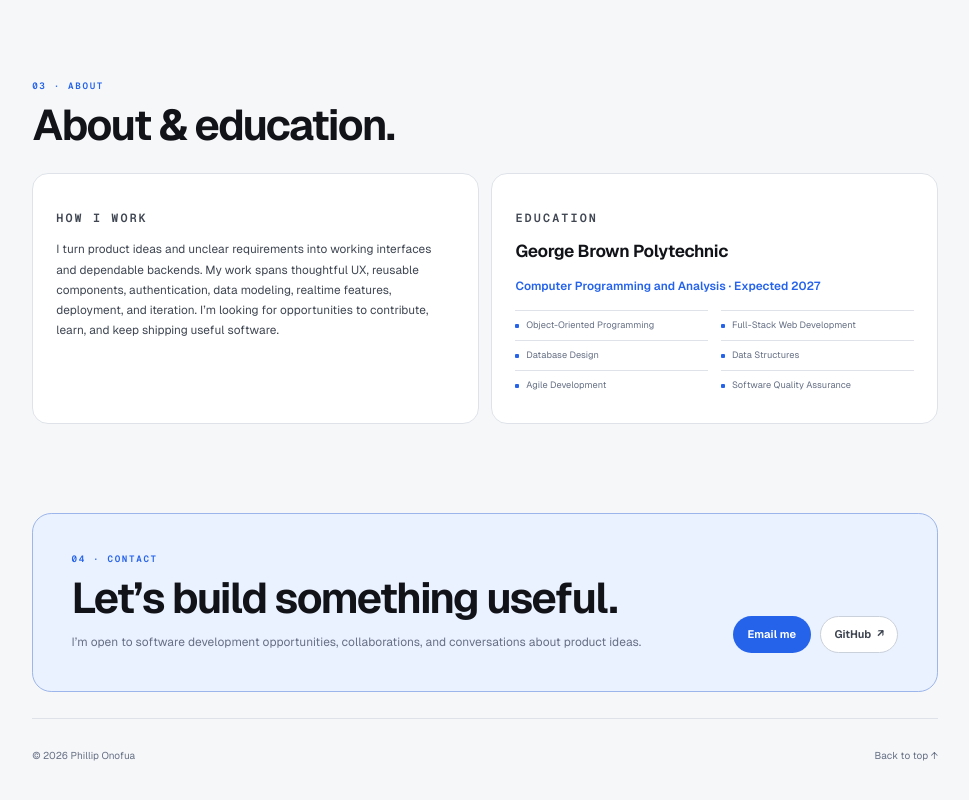
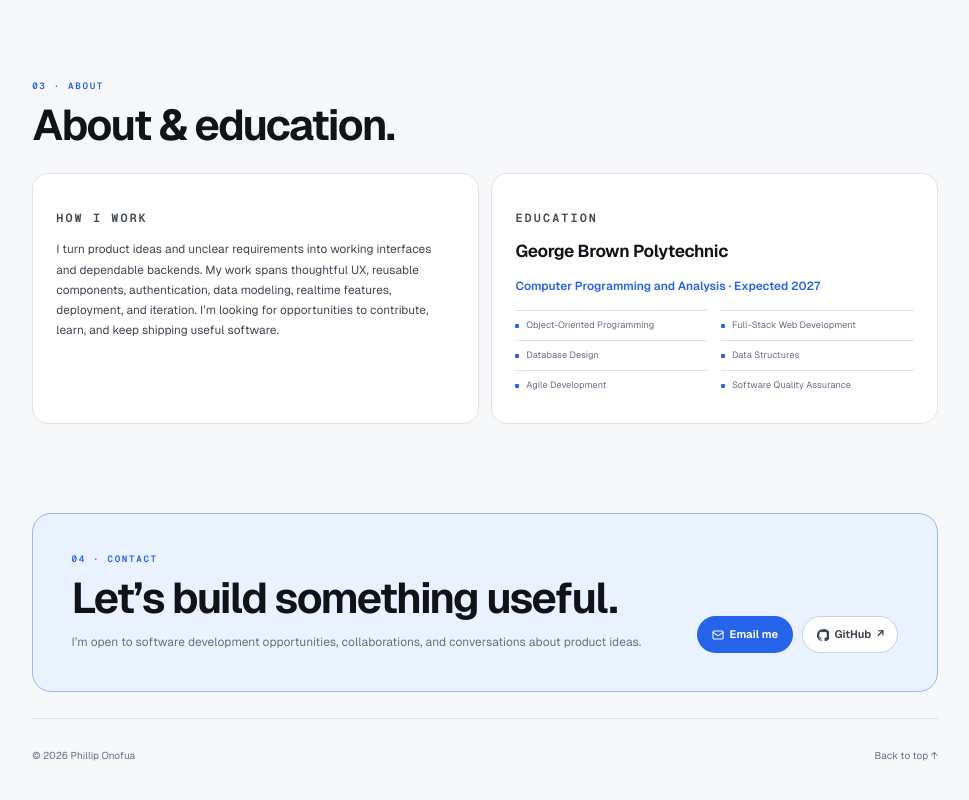
Before and after one commit to EdoiseO/phillip_onofua, a plain HTML site: page index.html in a window 1280 px wide. Shown: the part 2131-2931 px from the top of the page, without its empty margins (155-1124 px from the left). Drawn offline with Linux system fonts and the light colour scheme.

Commit message:
Add contact button icons

```diff
--- a/assets/overrides.css
+++ b/assets/overrides.css
@@ -352,6 +352,24 @@ html[data-theme="dark"] .theme-icon--sun {
   transition: background 160ms ease, border-color 160ms ease, color 160ms ease, transform 160ms ease;
 }
 
+.button-icon {
+  width: 1.1em;
+  height: 1.1em;
+  flex: 0 0 auto;
+}
+
+.button-icon--mail {
+  fill: none;
+  stroke: currentColor;
+  stroke-width: 2;
+  stroke-linecap: round;
+  stroke-linejoin: round;
+}
+
+.button-icon--github {
+  fill: currentColor;
+}
+
 .button:hover {
   transform: translateY(-1px);
 }
--- a/index.html
+++ b/index.html
@@ -363,8 +363,19 @@
           <p>I’m open to software development opportunities, collaborations, and conversations about product ideas.</p>
         </div>
         <div class="contact-actions">
-          <a class="button button--primary" href="mailto:philliponofua@gmail.com">Email me</a>
-          <a class="button button--secondary" href="https://github.com/EdoiseO" target="_blank" rel="noreferrer">GitHub <span aria-hidden="true">↗</span></a>
+          <a class="button button--primary" href="mailto:philliponofua@gmail.com">
+            <svg class="button-icon button-icon--mail" viewBox="0 0 24 24" aria-hidden="true">
+              <rect width="20" height="16" x="2" y="4" rx="2"></rect>
+              <path d="m22 7-8.97 5.7a1.94 1.94 0 0 1-2.06 0L2 7"></path>
+            </svg>
+            Email me
+          </a>
+          <a class="button button--secondary" href="https://github.com/EdoiseO" target="_blank" rel="noreferrer">
+            <svg class="button-icon button-icon--github" viewBox="0 0 24 24" aria-hidden="true">
+              <path d="M12 .3a12 12 0 0 0-3.8 23.4c.6.1.8-.3.8-.6v-2.3c-3.3.7-4-1.4-4-1.4-.5-1.4-1.3-1.7-1.3-1.7-1.1-.7.1-.7.1-.7 1.2.1 1.8 1.2 1.8 1.2 1.1 1.8 2.8 1.3 3.5 1 .1-.8.4-1.3.8-1.6-2.7-.3-5.5-1.3-5.5-5.9 0-1.3.5-2.4 1.2-3.2-.1-.3-.5-1.5.1-3.2 0 0 1-.3 3.3 1.2a11.5 11.5 0 0 1 6 0C17.5 5.9 18.5 6.2 18.5 6.2c.7 1.7.3 2.9.1 3.2.8.8 1.2 1.9 1.2 3.2 0 4.6-2.8 5.6-5.5 5.9.4.4.8 1.1.8 2.2v3.3c0 .3.2.7.8.6A12 12 0 0 0 12 .3Z"></path>
+            </svg>
+            GitHub <span aria-hidden="true">↗</span>
+          </a>
         </div>
       </section>
     </main>
```
